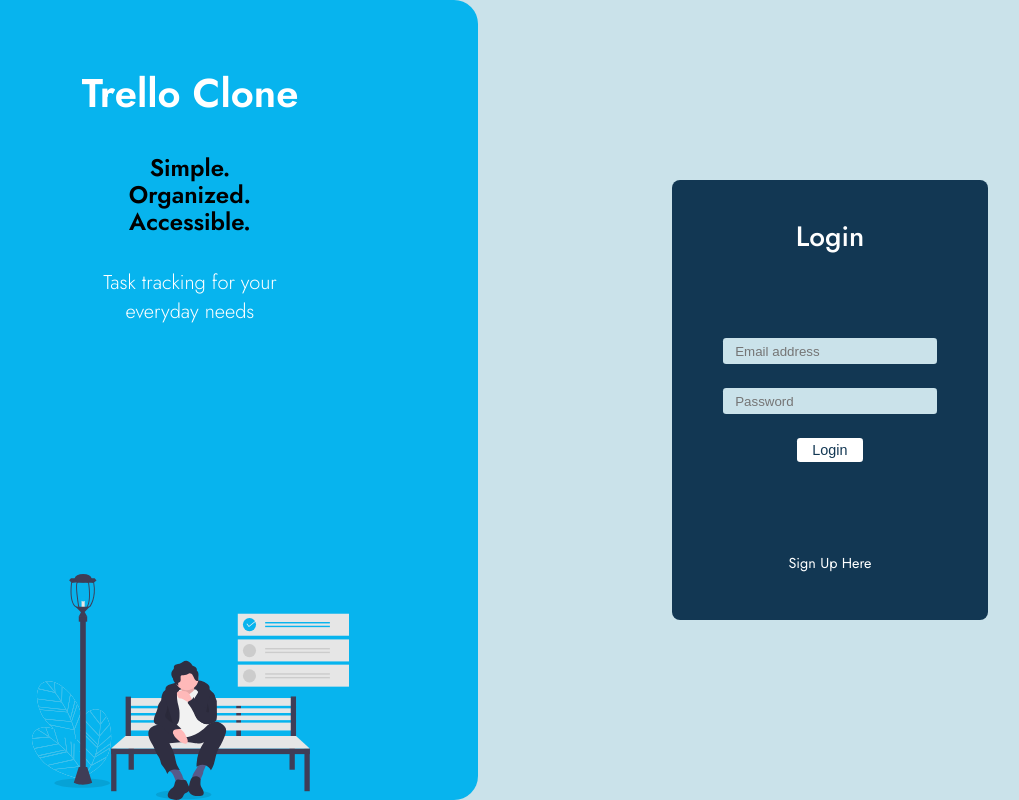
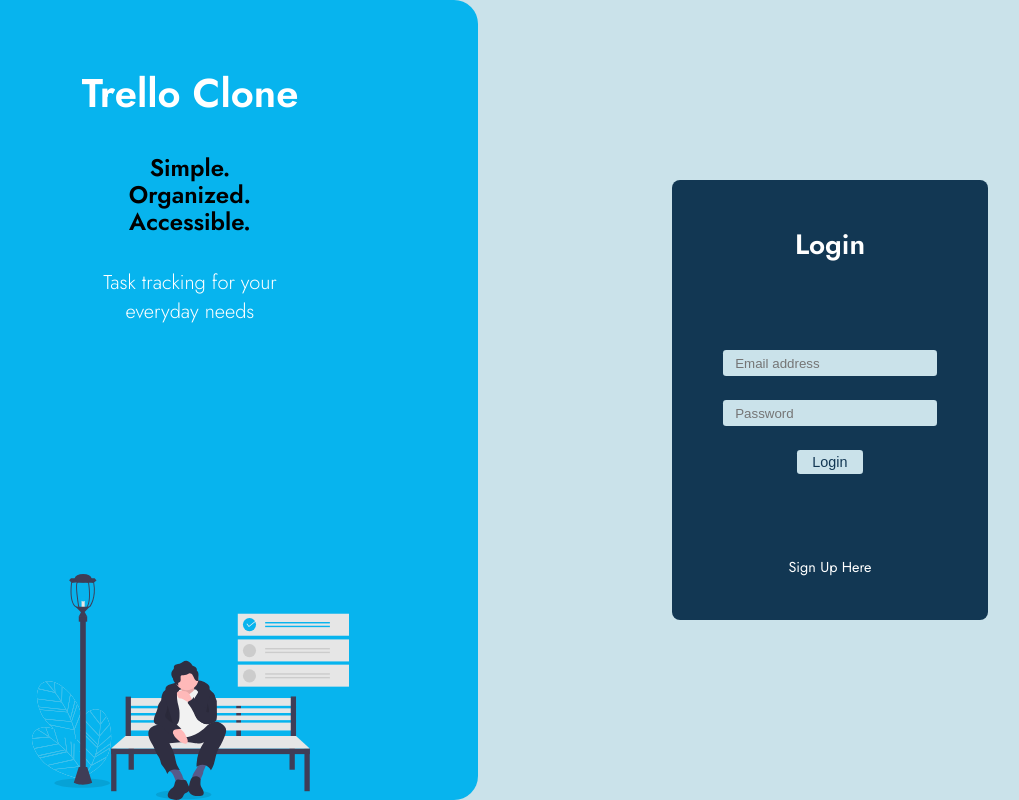
Before and after one commit to jackbisceglia/trello-clone, a React (Create React App) app in the folder react-frontend/: page / in a window 1280 px wide. Shown: the whole page, without its empty margins (98-1117 px from the left). Built offline with nearby package versions, Linux system fonts and the light colour scheme.

Commit message:
Input types updated

```diff
--- a/react-frontend/src/Landing.js
+++ b/react-frontend/src/Landing.js
@@ -41,9 +41,9 @@
                 >
                 <h1 style={{textAlign: 'center', fontSize: '1.5rem'}}>Sign Up for Trello Clone!</h1>
                 <form action="" className="sign-up">
-                    <input type="text" placeholder="Email Address"/>
-                    <input type="text" placeholder="Password"/>
-                    <input type="text" placeholder="Confirm Password"/>
+                    <input type="email" placeholder="Email Address"/>
+                    <input type="password" placeholder="Password"/>
+                    <input type="password" placeholder="Confirm Password"/>
                     <button className="button sign-up-btn">Sign Up!</button>
                 </form>
             </Modal>
@@ -58,12 +58,12 @@
             </div>
             <div className="login">
                 <div className="login-box">
-                    <h1 className="title">Login</h1>
+                    <h1 className="title1">Login</h1>
                     <form className="login-form" action="" onSubmit={() => {
                         history.push("/home")
                     }}>
-                        <input type="text" placeholder="Email address" className="inputBox"/>
-                        <input type="text" placeholder="Password" className="inputBox"/>
+                        <input type="email" placeholder="Email address" className="inputBox"/>
+                        <input type="password" placeholder="Password" className="inputBox"/>
                         <button className="button">Login</button>
                     </form>
                     <p className="else" onClick={() => {
--- a/react-frontend/src/landing.css
+++ b/react-frontend/src/landing.css
@@ -41,7 +41,7 @@
     align-items: center;
 }
 
-.title  {
+.title1  {
     color: white;
     text-align: center;
     margin: 1rem 0;
@@ -74,7 +74,7 @@
     margin: .75rem 0;
     width: 30%;
     height: 1.5rem;
-    background-color: white;
+    background-color: #CAE2EA;
     border-style: none;
     border-radius: .2rem;
     transition: .25s;
```
Also changed, not shown: 1 other file (tests, documents, lock files or other folders).
